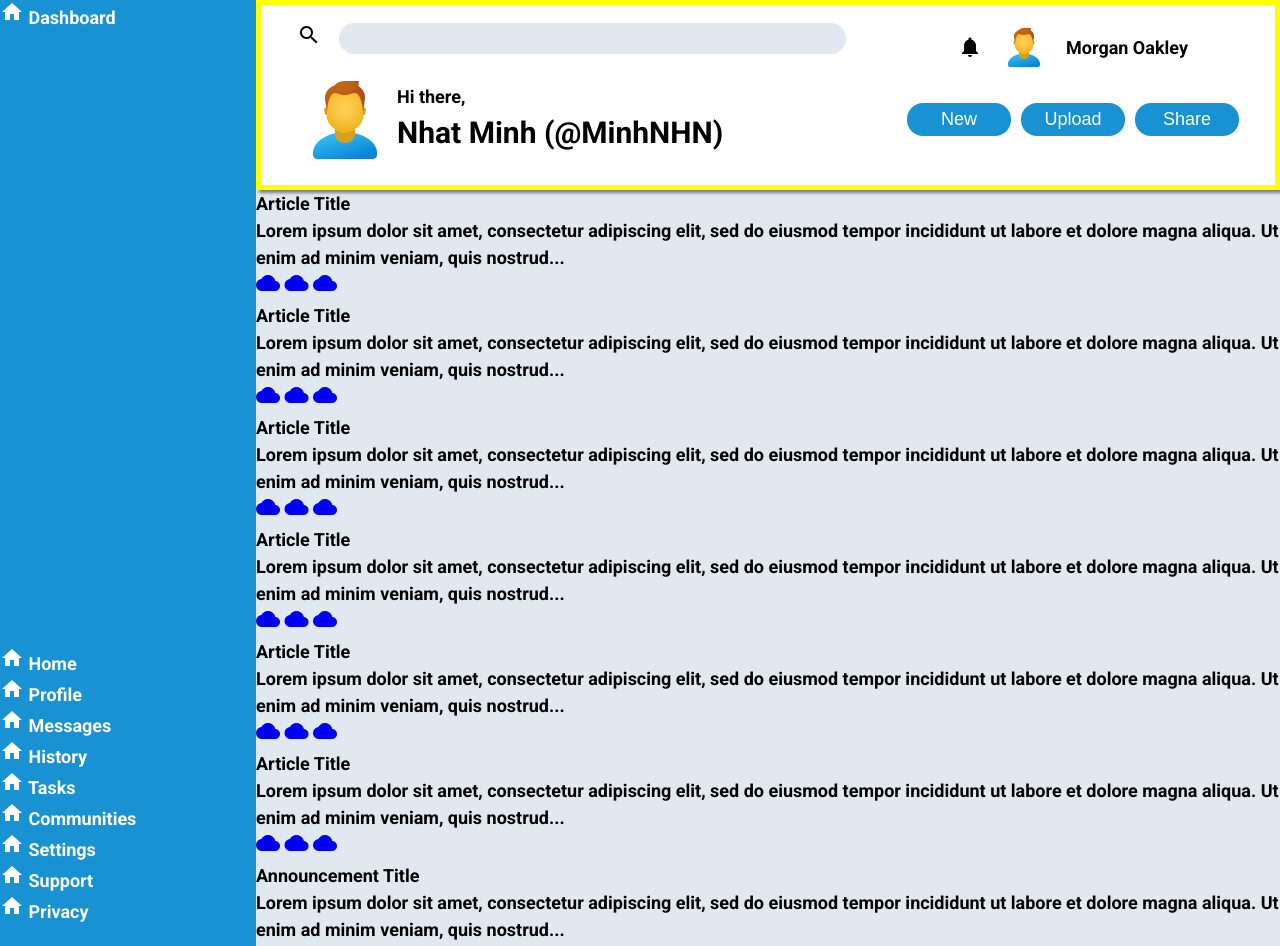
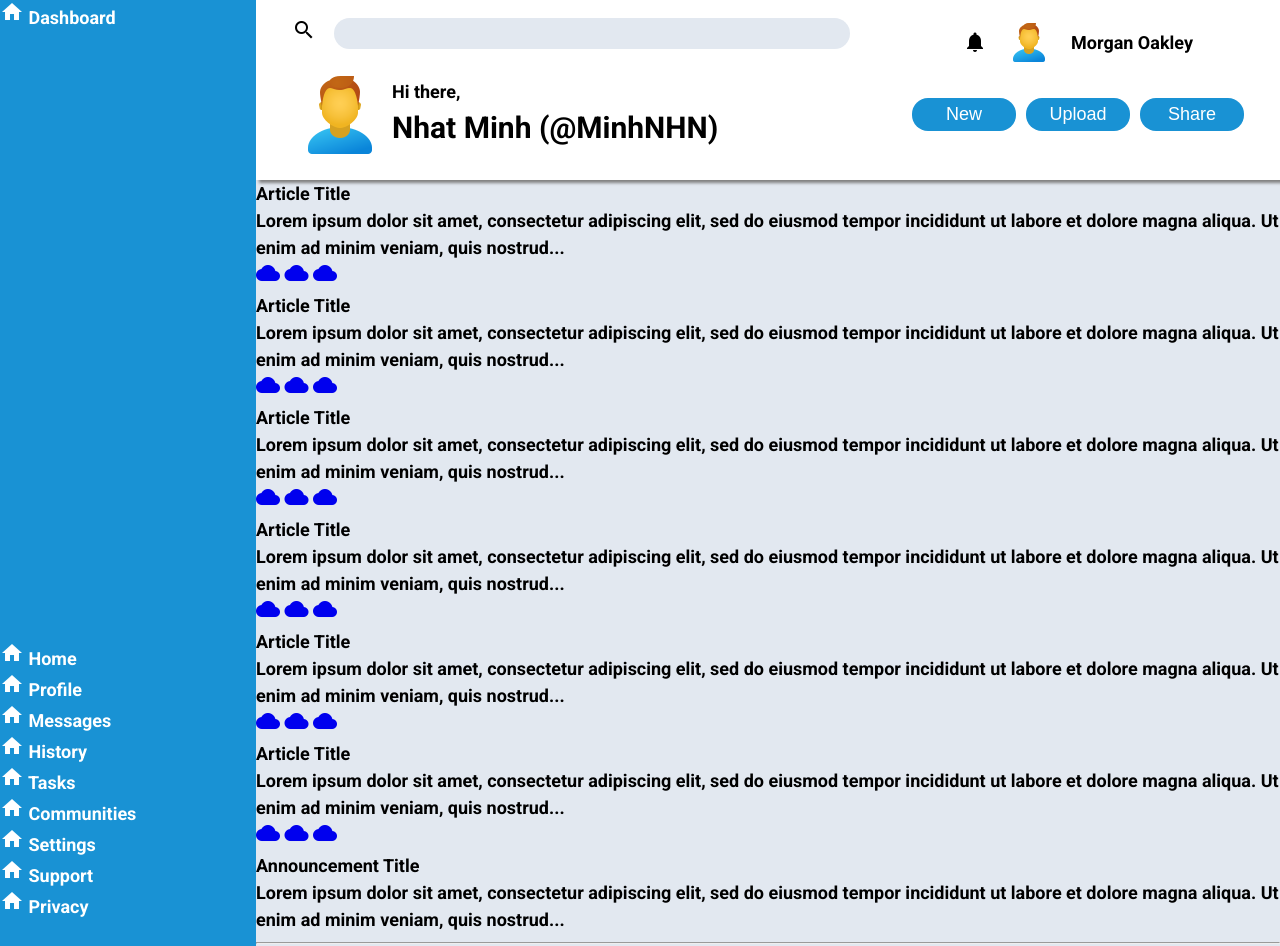
Before and after one commit to wingfam/admin-dashboard, a plain HTML site: page index.html in a window 1280 px wide. Shown: the top 946 px of the page. Drawn offline with Linux system fonts and the light colour scheme.

Commit message:
Remove yellow border around header

```diff
--- a/styles.css
+++ b/styles.css
@@ -65,7 +65,6 @@ a {
 }
 
 .header {
-    border: 5px solid yellow;
     background-color: #ffffff;
     box-shadow: 3px 3px 3px gray;
     grid-column: 2 / 3;
```
